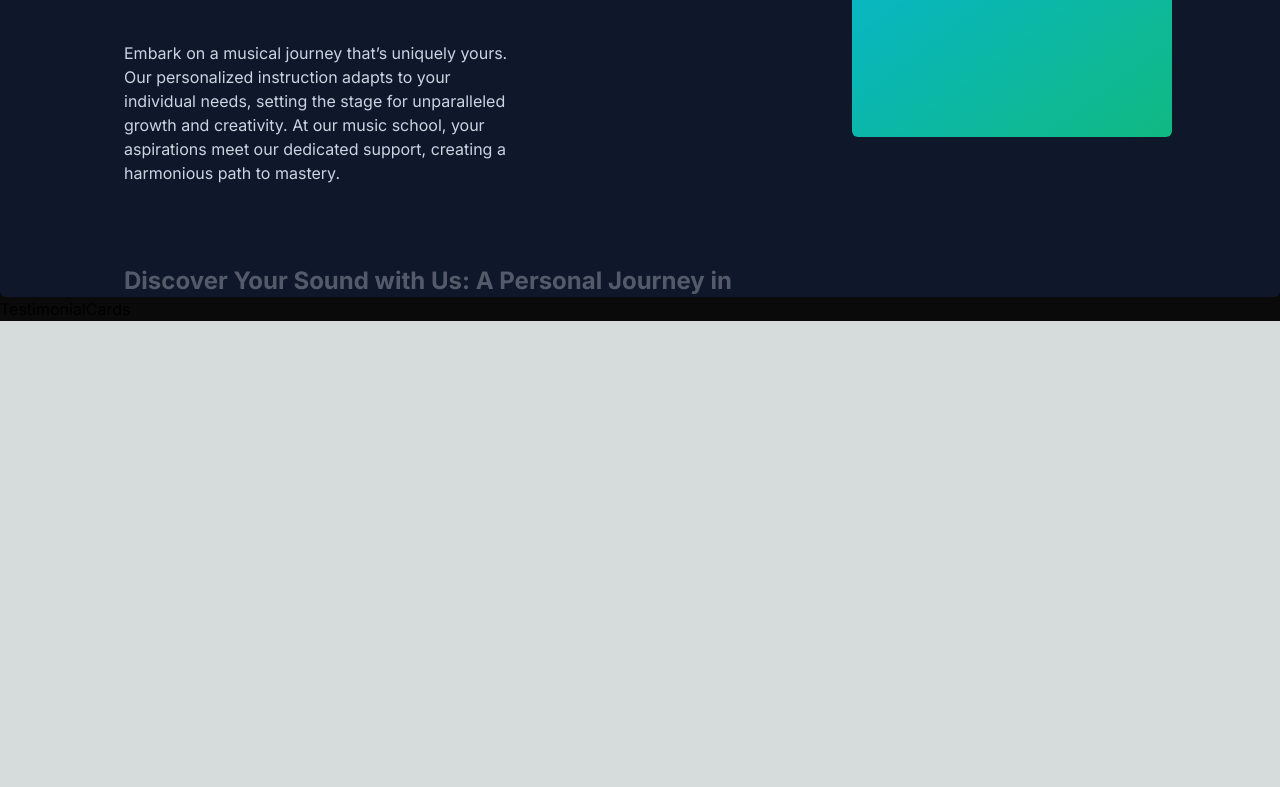
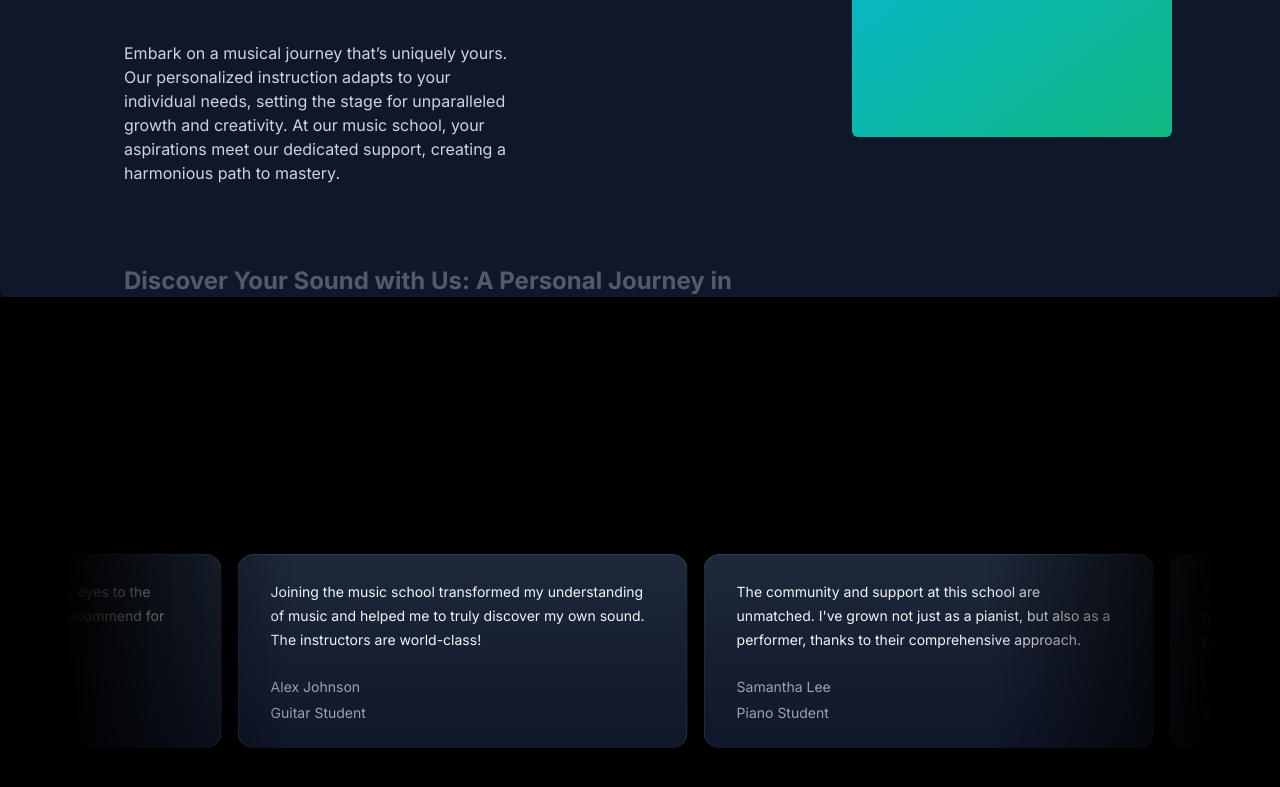
Before and after one commit to maharshiPatel9094/NEXTJS_music_academy_project, a Next.js app in the folder music_academy_project/: page / in a window 1280 px wide. Shown: the part 1531-2318 px from the top of the page. Before the commit the page ends 1852 px from the top, so only its background shows below. Built offline with nearby package versions, Linux system fonts and the light colour scheme.

Commit message:
component content added

```diff
--- a/music_academy_project/src/components/TestimonialCards.tsx
+++ b/music_academy_project/src/components/TestimonialCards.tsx
@@ -1,12 +1,56 @@
+"use client";
 import React from 'react'
+import { InfiniteMovingCards } from './ui/infinite-moving-cards';
+
+const musicSchoolTestimonials = [
+    {
+        quote:
+            'Joining the music school transformed my understanding of music and helped me to truly discover my own sound. The instructors are world-class!',
+        name: 'Alex Johnson',
+        title: 'Guitar Student',
+    },
+    {
+        quote:
+            "The community and support at this school are unmatched. I've grown not just as a pianist, but also as a performer, thanks to their comprehensive approach.",
+        name: 'Samantha Lee',
+        title: 'Piano Student',
+    },
+    {
+        quote:
+            "This school offered me the tools and confidence to take my singing to the next level. I'm endlessly grateful for the personalized coaching.",
+        name: 'Michael Chen',
+        title: 'Vocal Student',
+    },
+    {
+        quote:
+            'As a violinist, finding the right mentor can be challenging, but this school matched me with a teacher who truly understands my goals and challenges.',
+        name: 'Emily Taylor',
+        title: 'Violin Student',
+    },
+    {
+        quote:
+            'The production courses here opened my eyes to the intricacies of music production. Highly recommend for any aspiring producers!',
+        name: 'Chris Morales',
+        title: 'Music Production Student',
+    },
+];
 
 
 function MusicSchoolTestimonial() {
 
 
     return (
-        <div>
-            TestimonialCards
+        <div className="h-[40rem] w-full dark:bg-black dark:bg-grid-white/[0.2] relative flex flex-col items-center justify-center overflow-hidden">
+            <h2 className="text-3xl font-bold text-center mb-8 z-10">Hear our Harmony: Voices of success</h2>
+            <div className="flex justify-center w-full overflow-hidden px-4 sm:px-6 lg:px-8">
+                <div className="w-full max-w-6xl">
+                    <InfiniteMovingCards
+                        items={musicSchoolTestimonials}
+                        direction="right"
+                        speed="slow"
+                    />
+                </div>
+            </div>
         </div>
     )
 }
```
